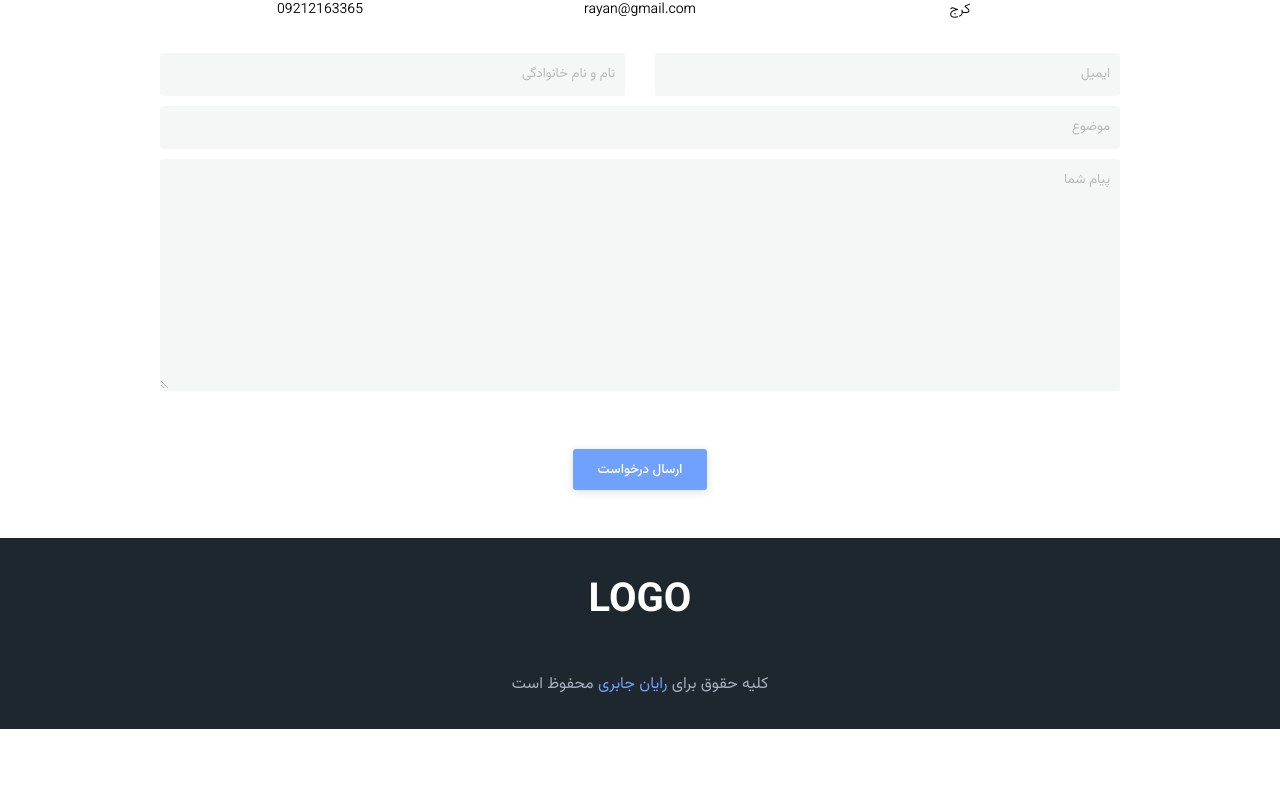
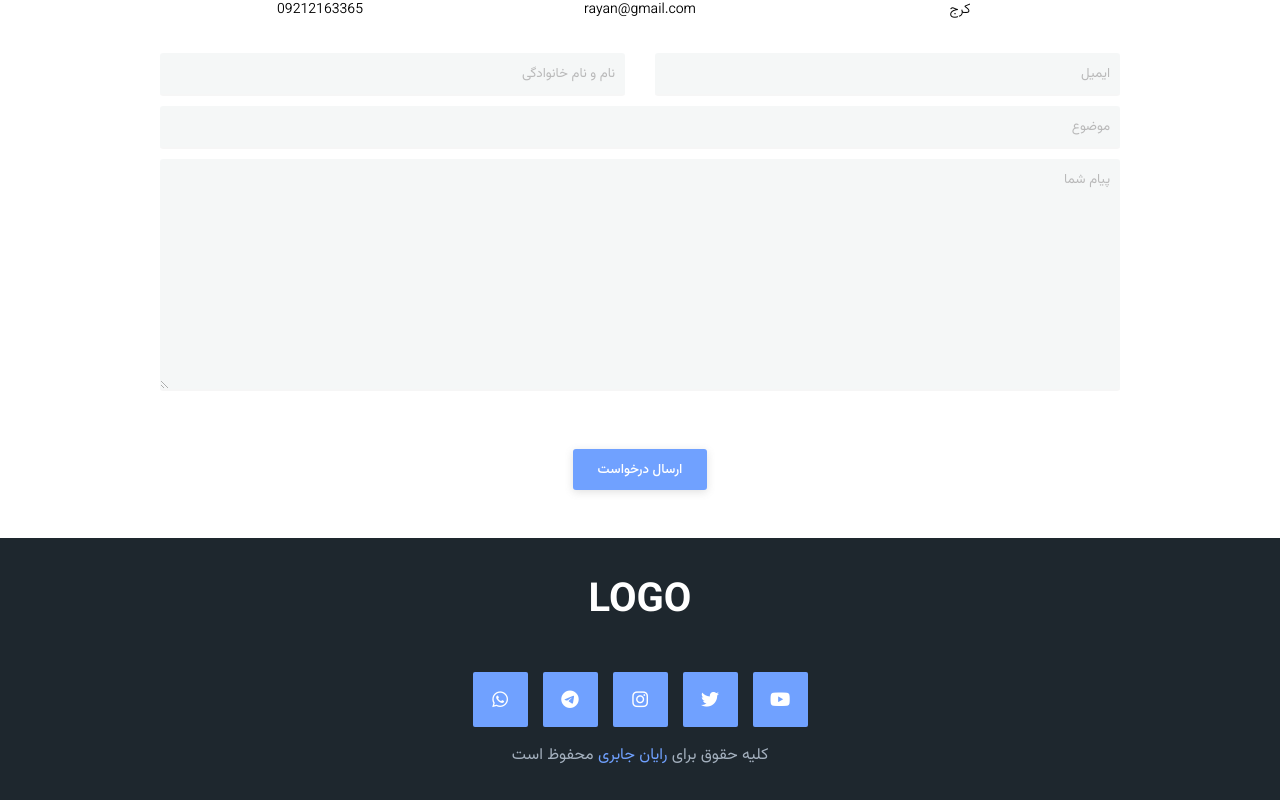
Before and after one commit to randomhex1998/logo_react, a React (Create React App) app: page / in a window 1280 px wide. Shown: the part 4897-5697 px from the top of the page. Before the commit the page ends 5626 px from the top, so only its background shows below. Built offline with nearby package versions, Linux system fonts and the light colour scheme.

Commit message:
social-footer

```diff
--- a/src/components/Footer/Footer.jsx
+++ b/src/components/Footer/Footer.jsx
@@ -1,10 +1,12 @@
 import React from 'react';
+import SocialFooter from './SocialFooter';
 
 const Footer = () => {
     return (
         <footer className='footer'>
             <div className="container">
                 <h2 className=''>LOGO</h2>
+                <SocialFooter/>
                 <p>کلیه حقوق برای <span>رایان جابری</span> محفوظ است</p>
             </div>
         </footer>
--- a/src/components/Footer/SocialFooter.jsx
+++ b/src/components/Footer/SocialFooter.jsx
@@ -0,0 +1,23 @@
+const SocialFooter = () => {
+    return(
+    <div className="social-boxes">
+        <div className="social-area">
+            <i className="fa-brands fa-whatsapp"></i>
+        </div>
+        <div className="social-area">
+            <i className="fa-brands fa-telegram"></i>
+        </div>
+        <div className="social-area">
+            <i className="fa-brands fa-instagram"></i>
+        </div>
+        <div className="social-area">
+            <i className="fa-brands fa-twitter"></i>
+        </div>
+        <div className="social-area">
+            <i className="fa-brands fa-youtube"></i>
+        </div>
+    </div>
+    )
+}
+
+export default SocialFooter;
--- a/src/components/Footer/_Footer.scss
+++ b/src/components/Footer/_Footer.scss
@@ -18,5 +18,25 @@
                 color: $light-purple-color;
             }
         }
+
+        .social-boxes{
+            @include flexCenter;
+            flex-wrap: wrap;
+            gap: 15px;
+            margin-bottom: 1rem;
+
+            .social-area{
+                width: 55px;
+                height: 55px;
+                border-radius: 2px;
+                background-color: $light-purple-color;
+                @include flexCenter;
+
+                i{
+                    color: #fff;
+                    font-size: 18px;
+                }
+            }
+        }
     }
 }
```
